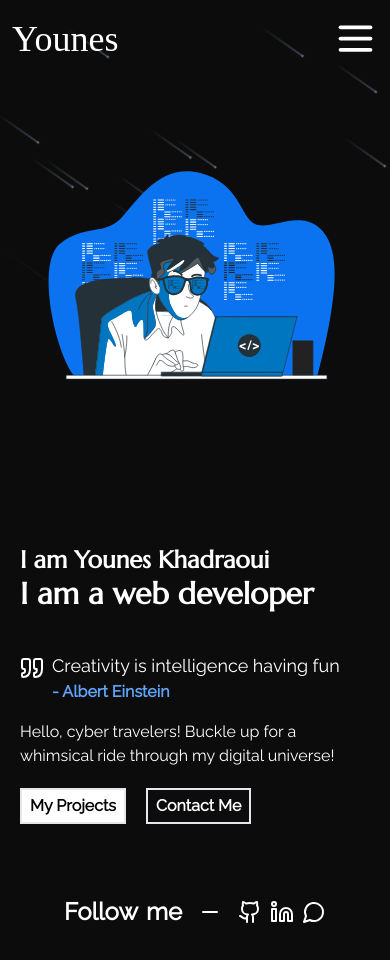
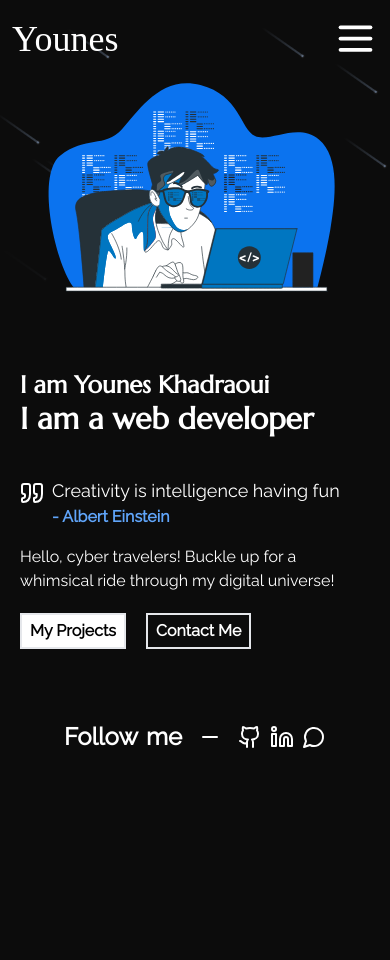
Before and after one commit to Younes-khadraoui/Portfolio, a Next.js app: page / in a window 390 px wide. After the commit the page ends 844 px from the top, so only its background shows below. Built offline with nearby package versions, Linux system fonts and the light colour scheme.

Commit message:
[FIX] small styling fix for animation in phones

```diff
--- a/src/pages/index.tsx
+++ b/src/pages/index.tsx
@@ -17,7 +17,7 @@ export default function Home() {
       </Head>
       <div className="pointer-events pt-6  md:pt-0  lg:h-screen lg:grid lg:grid-cols-2">
         {/*  the dev animation  */}
-        <div className="order-2 flex items-center justify-center min-h-[500px]">
+        <div className="order-2 flex items-center justify-center min-h-fit">
           <Lottie animationData={dev} loop={true} />
         </div>
         {/*  the text part   */}
```
